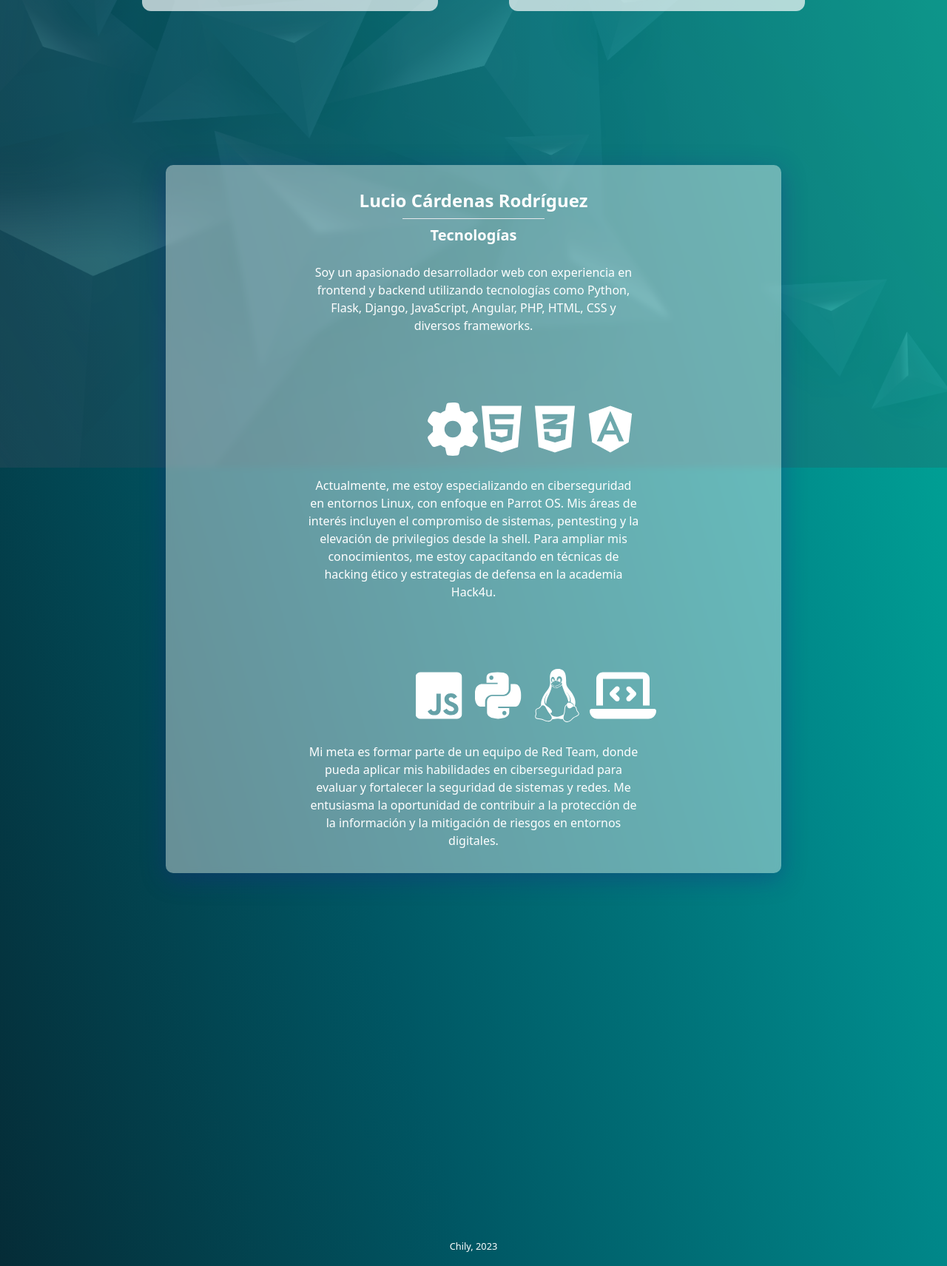
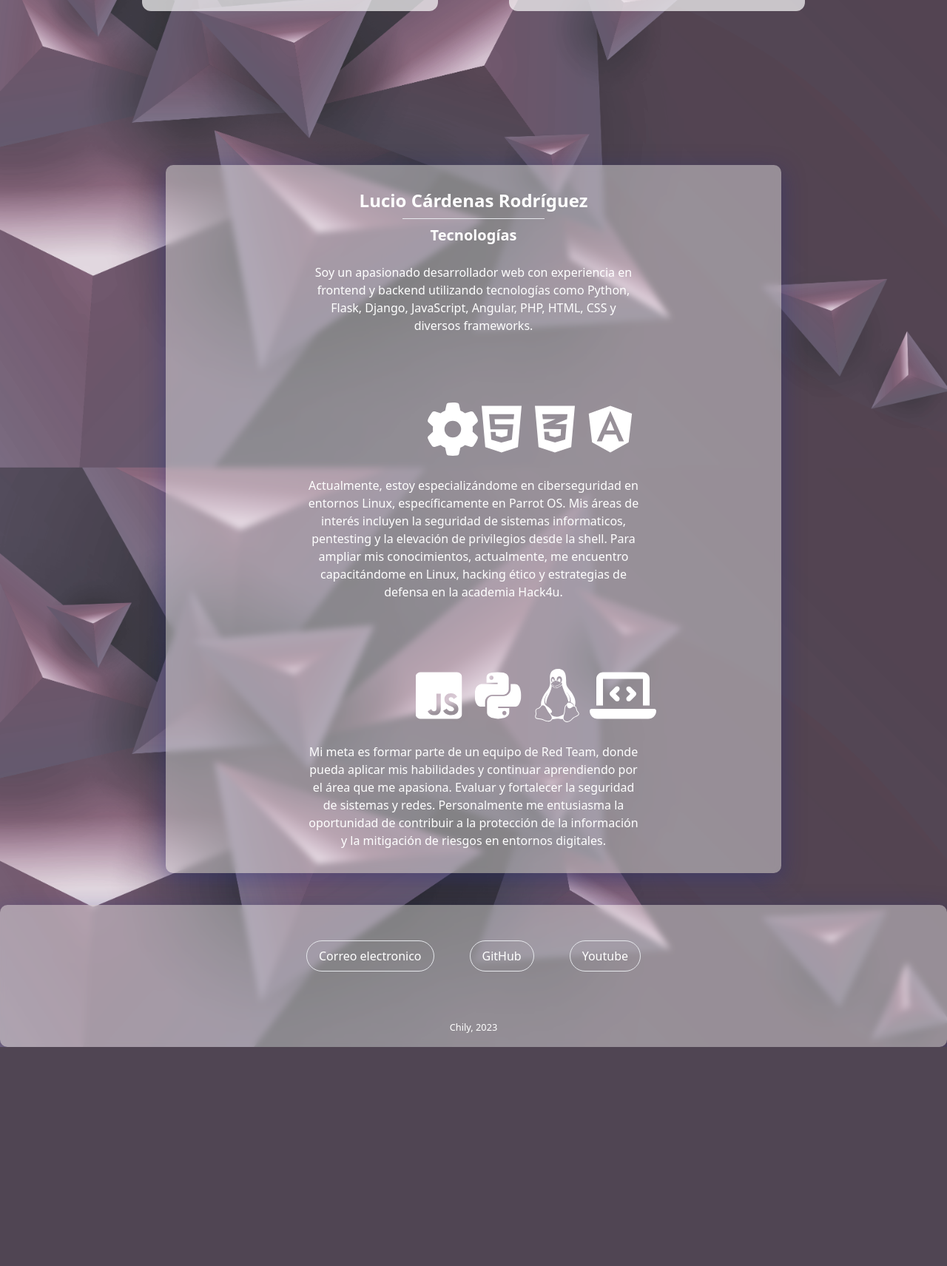
Before and after one commit to lucio-crDEV/portafolio, a Flask app: page /home in a window 1280 px wide. Shown: the part 2781-4492 px from the top of the page at 74% size. After the commit the page ends 4196 px from the top, so only its background shows below. Run offline with Flask 3, Linux system fonts and the light colour scheme; some libraries are stand-ins or nearby versions.

Commit message:
empezando seccion contactos

```diff
--- a/static/css/styles.css
+++ b/static/css/styles.css
@@ -1,12 +1,4 @@
 html {
-  background-image: linear-gradient(
-    to right top,
-    #052c37,
-    #005764,
-    #008789,
-    #00b9a0,
-    #12eba9
-  );
   min-height: 100vh !important;
   scroll-behavior: smooth;
 }
@@ -18,6 +10,14 @@ section {
   max-width: 100% !important;
   height: fit-content;
 }
+
+body {
+  background-image: url('/static/img/polygon.png');
+  background-repeat: repeat-y;
+  background-size: cover;
+  background-attachment: fixed;
+}
+
 
 .navBar {
   position: fixed;
@@ -38,16 +38,6 @@ section {
     drop-shadow(0 4px 3px rgba(0, 0, 0, 0.432));
 }
 
-.image {
-  width: 100%;
-  height: 100vh;
-  position: absolute;
-  top: 0;
-  left: 0;
-  background-size: cover;
-  background-position: center;
-  opacity: 0;
-}
 
 .image.active {
   opacity: 1;
@@ -86,7 +76,7 @@ section {
 }
 
 /*about*/
-#skillsContent {
+.glassmorfismo {
   background: rgba(255, 255, 255, 0.4);
   box-shadow: 0 8px 32px 0 rgba(31, 38, 135, 0.37);
   backdrop-filter: blur(4px);
--- a/templates/portafolio.html
+++ b/templates/portafolio.html
@@ -8,8 +8,10 @@
   <title>Lucio Cardenas Rodriguez</title>
   <link rel="stylesheet" type="text/css" href="{{ url_for('static', filename='css/styles.css') }}" />
   <meta property="og:type" content="website">
-  <meta property="og:image" itemprop="image primaryImageOfPage" content="https://live.staticflickr.com/65535/53174601630_fb14394712_o.png">
-  <meta property="og:description" content="Bienvenidos a mi sitio aquí encontrarás mis proyectos, links y medios de contacto más actualizados.">
+  <meta property="og:image" itemprop="image primaryImageOfPage"
+    content="https://live.staticflickr.com/65535/53174601630_fb14394712_o.png">
+  <meta property="og:description"
+    content="Bienvenidos a mi sitio aquí encontrarás mis proyectos, links y medios de contacto más actualizados.">
   <meta property="og:url" content="https://luciocardenas.pythonanywhere.com/">
   <!-- FontAwesome -->
   <script src="https://kit.fontawesome.com/61042a5f3b.js" crossorigin="anonymous"></script>
@@ -17,18 +19,9 @@
   <link href="https://cdn.jsdelivr.net/npm/tailwindcss@2.2.15/dist/tailwind.min.css" rel="stylesheet" />
   <!-- Animate css -->
   <link rel="stylesheet" href="https://cdnjs.cloudflare.com/ajax/libs/animate.css/4.1.1/animate.min.css" />
-  </style>
 </head>
 
 <body>
-  <!-- imagen -->
-  <div class="w-screen lg:w-full absolute opacity-20"
-    style="background-image: url_for('static', filename='img/polygon.png')">
-    <img src="{{url_for('static', filename='img/polygon.png')}}">
-    <img src="{{url_for('static', filename='img/polygon.png')}}">
-    <img src="{{url_for('static', filename='img/polygon.png')}}">
-    <img class="h-full w-full" src="{{url_for('static', filename='img/polygon.png')}}">
-  </div>
   {% if request.path.startswith('/home') %}
   <nav id="nav" class="w-screen">
     <div class="navBar animate__animated animate__fadeInDown animate__delay-1s w-screen">
@@ -90,8 +83,8 @@
   </section>
   <!-- skill -->
   <section id="skillsSection">
-    <div id="skills" class="h-screen pt-28 py-12 mx-8">
-      <div id="skillsContent" class="flex-wrap flex-row lg:mx-48 mx-auto text-white lg:p-8 p-10 mb-8">
+    <div id="skills" class="h-screen pt-28 py-12 mx-8 mb-64">
+      <div id="skillsContent" class="glassmorfismo flex-wrap flex-row lg:mx-48 mx-auto text-white lg:p-8 p-10 mb-8">
 
         <h1 class="text-2xl font-semibold text-center">Lucio Cárdenas Rodríguez</h1>
         <div class="flex-1">
@@ -109,12 +102,14 @@
             <img class="svg" src="{{url_for('static', filename='svg/css3.svg')}}">
             <img class="svg" src="{{url_for('static', filename='svg/angular.svg')}}">
           </div>
-          <p class="md:px-40 lg:mt-4 mt-20 text-center">Actualmente, me estoy especializando en ciberseguridad en
-            entornos Linux, con enfoque en Parrot OS. Mis
+          <p class="md:px-40 lg:mt-4 mt-20 text-center">Actualmente, estoy especializándome en ciberseguridad en
+            entornos Linux, específicamente en Parrot OS. Mis
             áreas
-            de interés incluyen el compromiso de sistemas, pentesting y la elevación de privilegios desde la shell.
+            de interés incluyen la seguridad de sistemas informaticos, pentesting y la elevación de privilegios desde la
+            shell.
             Para
-            ampliar mis conocimientos, me estoy capacitando en técnicas de hacking ético y estrategias de defensa en
+            ampliar mis conocimientos, actualmente, me encuentro capacitándome en Linux, hacking ético y estrategias de
+            defensa en
             la
             academia Hack4u.</p>
           <div class="text-white grid grid-cols-4 lg:mx-56 lg:gap-0 lg:scale-100 lg:py-16 lg:relative lg:left-3
@@ -125,16 +120,25 @@
             <img class="svg" src="{{url_for('static', filename='svg/computadora.svg')}}">
           </div>
           <p class="md:px-40 lg:mt-4 mt-20 text-center">Mi meta es formar parte de un equipo de Red Team, donde pueda
-            aplicar mis habilidades en ciberseguridad para
-            evaluar y fortalecer la seguridad de sistemas y redes. Me entusiasma la oportunidad de contribuir a la
+            aplicar mis habilidades y continuar aprendiendo por el área que me apasiona. Evaluar y fortalecer la
+            seguridad de sistemas y redes. Personalmente me entusiasma la oportunidad de contribuir a la
             protección de la información y la mitigación de riesgos en entornos digitales.</p>
           </p>
         </div>
       </div>
   </section>
   <section id="contactoSection">
-    <div id="contacto" class="h-screen pt-24">
-
+    <div id="contacto" class="h-14"></div>
+    <div class="glassmorfismo h-48">
+      <div class="text-white">
+        <div class="flex justify-center gap-12">
+          <button class="mt-12 border border-sky-500 rounded-full py-2 px-4 hover:bg-red-400 hover:bg-opacity-80 hover:text-white"> Correo electronico</button>
+          <button class="mt-12 border border-sky-500 rounded-full py-2 px-4 hover:bg-red-400 hover:bg-opacity-80 hover:text-white">
+            <a href="https://github.com/lucio-crDEV" target="_blank" rel="noopener noreferrer">GitHub</a></button>
+          <button class="mt-12 border border-sky-500 rounded-full py-2 px-4 hover:bg-red-400 hover:bg-opacity-80 hover:text-white">
+            <a href="https://www.youtube.com/channel/UCcyeFqwCW3cURgchZG2fGhg" target="_blank" rel="noopener noreferrer">Youtube</a></button>
+        </div>
+      </div>
     </div>
   </section>
   <footer class="relative cursor-default">
```
Lines whose indentation alone changed are shown as unchanged.
